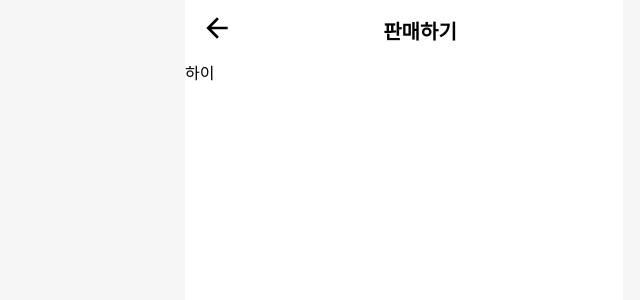
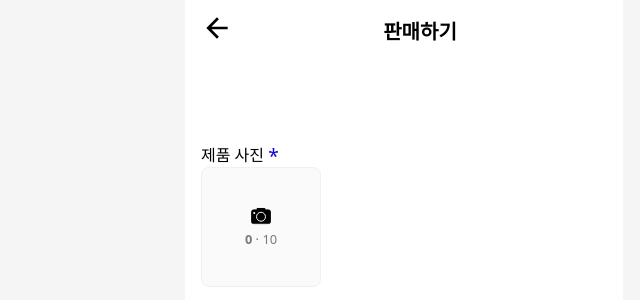
Before and after one commit to lnuvy/alphabet-a, a Next.js app: page /step1 in a window 1280 px wide. Shown: the top 300 px of the page, without its empty margins (236-876 px from the left). Built offline with nearby package versions, Linux system fonts and the light colour scheme.

Commit message:
판매하기 페이지 css 작업 / input 리덕스 연결예정

```diff
--- a/pages/index.tsx
+++ b/pages/index.tsx
@@ -1,10 +1,16 @@
+import { RootState } from '@redux/store'
 import type { NextPage } from 'next'
 import Head from 'next/head'
 import Image from 'next/image'
 import { useRouter } from 'next/router'
+import { useSelector } from 'react-redux'
 
 const Home: NextPage = () => {
   const router = useRouter()
+  const image = useSelector((state: RootState) => state.image)
+
+  console.log(image)
+
   return (
     <div>
       <Head>
--- a/pages/step1.tsx
+++ b/pages/step1.tsx
@@ -1,10 +1,35 @@
 import React from 'react'
+import { useDispatch, useSelector } from 'react-redux'
+import { RootState } from '@redux/store'
+import Image from 'next/image'
+import { SellPage, StarStyled } from '@styles/Styles'
+import ImageBox from '@components/ImageBox/ImageBox'
+import SelectBox from '@components/SelectBox/SelectBox'
 
 /**
  * 판매하기 페이지
  */
+
 const Step1 = () => {
-  return <div>하이</div>
+  const dispatch = useDispatch()
+  const image = useSelector((state: RootState) => state.image)
+
+  return (
+    <SellPage>
+      <span>
+        제품 사진 <StarStyled>*</StarStyled>
+      </span>
+
+      <SelectBox length={image.imageArr.length} />
+      {/* <HorizontalWrapper> */}
+      {image.imageArr.map((img, i) => {
+        return (
+          <ImageBox key={i} image={img} /> // TODOS: 아이디 지정하고 key 값 바꾸기
+        )
+      })}
+      {/* </HorizontalWrapper> */}
+    </SellPage>
+  )
 }
 
 export default Step1
--- /dev/null
+++ b/src/components/ImageBox/ImageBox.tsx
@@ -0,0 +1,8 @@
+import React from 'react'
+import { Wrapper } from '@components/SelectBox/Styles'
+
+const ImageBox = () => {
+  return <Wrapper>ImageBox</Wrapper>
+}
+
+export default ImageBox
--- /dev/null
+++ b/src/components/SelectBox/SelectBox.tsx
@@ -0,0 +1,20 @@
+import Image from 'next/image'
+import React from 'react'
+import { Wrapper } from './Styles'
+
+interface Props {
+  length: number
+}
+
+const SelectBox: React.FC<Props> = ({ length }) => {
+  return (
+    <Wrapper>
+      <Image src="/camera.svg" width={20} height={20} alt="mini" />
+      <div className="image-length-info">
+        <b>{length}</b> · 10
+      </div>
+    </Wrapper>
+  )
+}
+
+export default SelectBox
--- /dev/null
+++ b/src/components/SelectBox/Styles.ts
@@ -0,0 +1,20 @@
+import styled from '@emotion/styled'
+
+export const Wrapper = styled.div`
+  border: 1px solid #f0f0f0;
+  border-radius: 8px;
+  width: 120px;
+  height: 120px;
+  background-color: #fafafa;
+
+  display: flex;
+  flex-direction: column;
+  justify-content: center;
+  align-items: center;
+
+  & > .image-length-info {
+    font-size: 0.8rem;
+    color: #797979;
+    margin-top: 4px;
+  }
+`
--- a/src/redux/image.ts
+++ b/src/redux/image.ts
@@ -1,6 +1,11 @@
 import { createSlice } from '@reduxjs/toolkit'
 
-const initialState = {
+export interface ImageState {
+  preview: null
+  imageArr: string[]
+}
+
+const initialState: ImageState = {
   preview: null,
   imageArr: [],
 }
--- a/src/redux/store.ts
+++ b/src/redux/store.ts
@@ -1,7 +1,10 @@
 import { configureStore } from '@reduxjs/toolkit'
+import ImageReducer from './image'
 
 export const store = configureStore({
-  reducer: {},
+  reducer: {
+    image: ImageReducer,
+  },
 })
 
 // Infer the `RootState` and `AppDispatch` types from the store itself
--- a/styles/Styles.ts
+++ b/styles/Styles.ts
@@ -1,5 +1,6 @@
 import styled from '@emotion/styled'
 
+// GNB
 export const GlobalNavBar = styled.div`
   height: 60px;
   display: flex;
@@ -25,3 +26,35 @@ export const GlobalNavBar = styled.div`
     justify-content: center;
   }
 `
+
+/**
+ * step1 styles
+ */
+export const SellPage = styled.div`
+  padding: 0 1rem;
+  margin-top: 5rem;
+
+  /* & > .sell-text {
+    margin-bottom: 0.5rem;
+  } */
+`
+
+export const StarStyled = styled.span`
+  font-size: 1.2rem;
+  color: #1306d6;
+  position: relative;
+  top: 2px;
+`
+
+export const TagPage = styled.div`
+  padding: 0.2rem;
+  & > .image-box {
+    display: flex;
+    flex-direction: column;
+    justify-content: center;
+    align-items: center;
+    margin-top: 5rem;
+    width: 100%;
+    min-height: 50vh;
+  }
+`
```
Also changed, not shown: pages/step2.tsx (+8 -3 lines), src/components/GlobalNav.tsx (+14 -11 lines), src/components/HorizontalWrapper/HorizontalWrapper.tsx (added, +7 -0 lines), public/camera.svg (added), src/components/HorizontalWrapper/Styles.ts (added).
